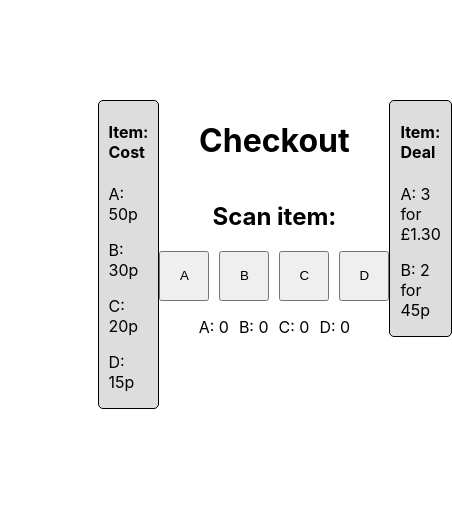
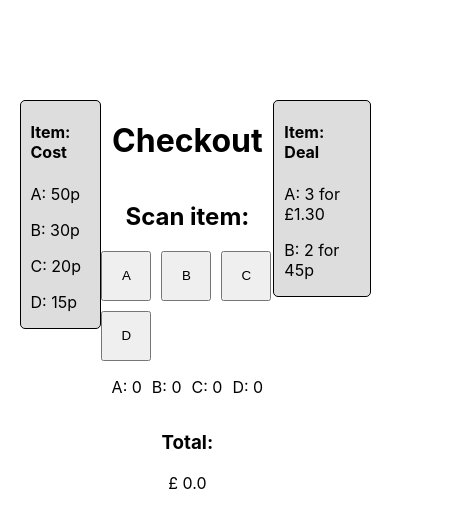
Before and after one commit to YurekB/cdl-kata, a React (Create React App) app: page / in a window 390 px wide. Shown: the top 528 px of the page, 452 px wide, since content can reach past the window. Built offline with nearby package versions, Linux system fonts and the light colour scheme.

Commit message:
added full re usability

```diff
--- a/src/App.css
+++ b/src/App.css
@@ -1,6 +1,12 @@
 .App {
   display: flex;
   justify-content: space-between;
-  width: 50%;
+  width: 75%;
   margin: 100px auto;
 }
+
+@media (max-width: 700px) {
+  .App {
+    width: 90%;
+  }
+}
--- /dev/null
+++ b/src/components/checkout/data.tsx
@@ -0,0 +1,24 @@
+const data: any[] = [
+  {
+    sku: "A",
+    price: 50,
+    deal: { amount: 3, for: 130 },
+  },
+  {
+    sku: "B",
+    price: 30,
+    deal: { amount: 2, for: 45 },
+  },
+  {
+    sku: "C",
+    price: 20,
+    deal: null,
+  },
+  {
+    sku: "D",
+    price: 15,
+    deal: null,
+  },
+];
+
+export default data;
--- a/src/components/checkout/index.tsx
+++ b/src/components/checkout/index.tsx
@@ -1,37 +1,93 @@
-import { useState } from "react";
-import { CheckoutContainer, ScanButton } from "./styles";
+import { useEffect, useState } from "react";
+import data from "./data";
+import {
+  ButtonContainer,
+  CheckoutContainer,
+  ScanButton,
+  TotalAmount,
+} from "./styles";
 
 const Checkout = () => {
-  const [items, setItems] = useState<any>({
-    A: 0,
-    B: 0,
-    C: 0,
-    D: 0,
-  });
+  const [items, setItems] = useState<any>({});
+
+  useEffect(() => {
+    //First we map over the data array to get our initial items object
+    data.map((item: any) => {
+      setItems({ ...items, [item.sku]: 1 });
+      items[item.sku] = 1;
+    });
+  }, []);
+
+  const [total, setTotal] = useState<any>(0);
 
   const onClick = (item: string) => {
+    //Increases our items count by 1
     setItems({
       ...items,
       [item]: items[item] + 1,
     });
+
+    //This filters the data array to make sure were working on the correct item object from it
+    const itemObj = data.filter(function (obj: any) {
+      return obj.sku === item;
+    });
+
+    //First we check if that item object has a deal, If no deal then the value will be null
+
+    if (itemObj[0].deal) {
+      //This checks if our item has been scanned enough times to return a whole number when its divided by the deal amount
+      const dealAmount = Number.isInteger(items[item] / itemObj[0].deal.amount);
+
+      if (dealAmount) {
+        //If we have enough for a deal we find the full price of the item if there was no deal
+        const fullPrice = itemObj[0].deal.amount * itemObj[0].price;
+        //We also find the discount amount to know how much to take off
+        const discount = fullPrice - itemObj[0].deal.for;
+
+        //Then we update the total accordingly
+        setTotal(total + itemObj[0].price - discount);
+      } else {
+        setTotal(total + itemObj[0].price);
+      }
+    } else {
+      setTotal(total + itemObj[0].price);
+    }
   };
+
+  //Lines 54 -> 59 turn the total into a string to allow me to use substring on it to add the decimal point into the correct place
+
+  const strNum = total.toString();
+
+  const totalNum =
+    strNum.substring(0, strNum.length - 2) +
+    "." +
+    strNum.substring(strNum.length - 2);
 
   return (
     <CheckoutContainer>
       <h1>Checkout</h1>
       <h2>Scan item:</h2>
+      <ButtonContainer>
+        {data.map((op: any) => {
+          return (
+            <ScanButton onClick={() => onClick(op.sku)}>{op.sku}</ScanButton>
+          );
+        })}
+      </ButtonContainer>
       <div>
-        <ScanButton onClick={() => onClick("A")}>A</ScanButton>
-        <ScanButton onClick={() => onClick("B")}>B</ScanButton>
-        <ScanButton onClick={() => onClick("C")}>C</ScanButton>
-        <ScanButton onClick={() => onClick("D")}>D</ScanButton>
+        {data.map((op: any) => {
+          return (
+            <p>
+              {op.sku}: {items[op.sku] - 1}
+            </p>
+          );
+        })}
       </div>
-      <div>
-        <p>A: {items.A}</p>
-        <p>B: {items.B}</p>
-        <p>C: {items.C}</p>
-        <p>D: {items.D}</p>
-      </div>
+      <h3>Total:</h3>
+      <TotalAmount>
+        £ {totalNum.length < 4 ? "0" : ""}
+        {totalNum}
+      </TotalAmount>
     </CheckoutContainer>
   );
 };
--- a/src/components/checkout/styles.tsx
+++ b/src/components/checkout/styles.tsx
@@ -4,13 +4,25 @@ export const CheckoutContainer = styled.div`
   display: flex;
   flex-direction: column;
   align-items: center;
+  max-width: 230px;
+
   div {
     display: flex;
     gap: 10px;
+    flex-wrap: wrap;
   }
+`;
+
+export const ButtonContainer = styled.div`
+  display: flex;
+  flex-wrap: wrap;
 `;
 
 export const ScanButton = styled.button`
   width: 50px;
   height: 50px;
 `;
+
+export const TotalAmount = styled.p`
+  margin: 0;
+`;
--- a/src/components/deals/index.tsx
+++ b/src/components/deals/index.tsx
@@ -1,15 +1,33 @@
+import data from "../checkout/data";
 import { DealsContainer } from "./styles";
 
 const Deals = () => {
+  // If data object is updated this will also automatically update to go with it
+
   return (
     <DealsContainer>
       <h4>Item: Deal</h4>
-      <p>
-        <span>A:</span> 3 for £1.30
-      </p>
-      <p>
-        <span>B:</span> 2 for 45p
-      </p>
+      {data.map((item: any) => {
+        if (item.deal) {
+          const dealPrice = item.deal.for.toString();
+
+          //Here we check if we should have the number display a £ or a p next to it
+
+          const decimalNum =
+            dealPrice.substring(0, dealPrice.length - 2) +
+            "." +
+            dealPrice.substring(dealPrice.length - 2);
+
+          const dealFor =
+            dealPrice.length <= 2 ? `${dealPrice}p` : `£${decimalNum}`;
+
+          return (
+            <p>
+              <span>{item.sku}:</span> {item.deal.amount} for {dealFor}
+            </p>
+          );
+        }
+      })}
     </DealsContainer>
   );
 };
--- a/src/components/prices/index.tsx
+++ b/src/components/prices/index.tsx
@@ -1,21 +1,20 @@
+import data from "../checkout/data";
 import { PricesContainer } from "./styles";
 
 const Prices = () => {
+  // If data object is updated this will also automatically update to go with it
+
   return (
     <PricesContainer>
       <h4>Item: Cost</h4>
-      <p>
-        <span>A:</span> 50p
-      </p>
-      <p>
-        <span>B:</span> 30p
-      </p>
-      <p>
-        <span>C:</span> 20p
-      </p>
-      <p>
-        <span>D:</span> 15p
-      </p>
+      {data.map((item: any) => {
+        return (
+          <p>
+            <span>{item.sku}: </span>
+            {item.price}p
+          </p>
+        );
+      })}
     </PricesContainer>
   );
 };
--- a/src/index.tsx
+++ b/src/index.tsx
@@ -1,17 +1,13 @@
-import React from 'react';
-import ReactDOM from 'react-dom/client';
-import './index.css';
-import App from './App';
-import reportWebVitals from './reportWebVitals';
+import React from "react";
+import ReactDOM from "react-dom/client";
+import "./index.css";
+import App from "./App";
+import reportWebVitals from "./reportWebVitals";
 
 const root = ReactDOM.createRoot(
-  document.getElementById('root') as HTMLElement
+  document.getElementById("root") as HTMLElement
 );
-root.render(
-  <React.StrictMode>
-    <App />
-  </React.StrictMode>
-);
+root.render(<App />);
 
 // If you want to start measuring performance in your app, pass a function
 // to log results (for example: reportWebVitals(console.log))
```
Also changed, not shown: 1 other file (tests, documents, lock files or other folders).
